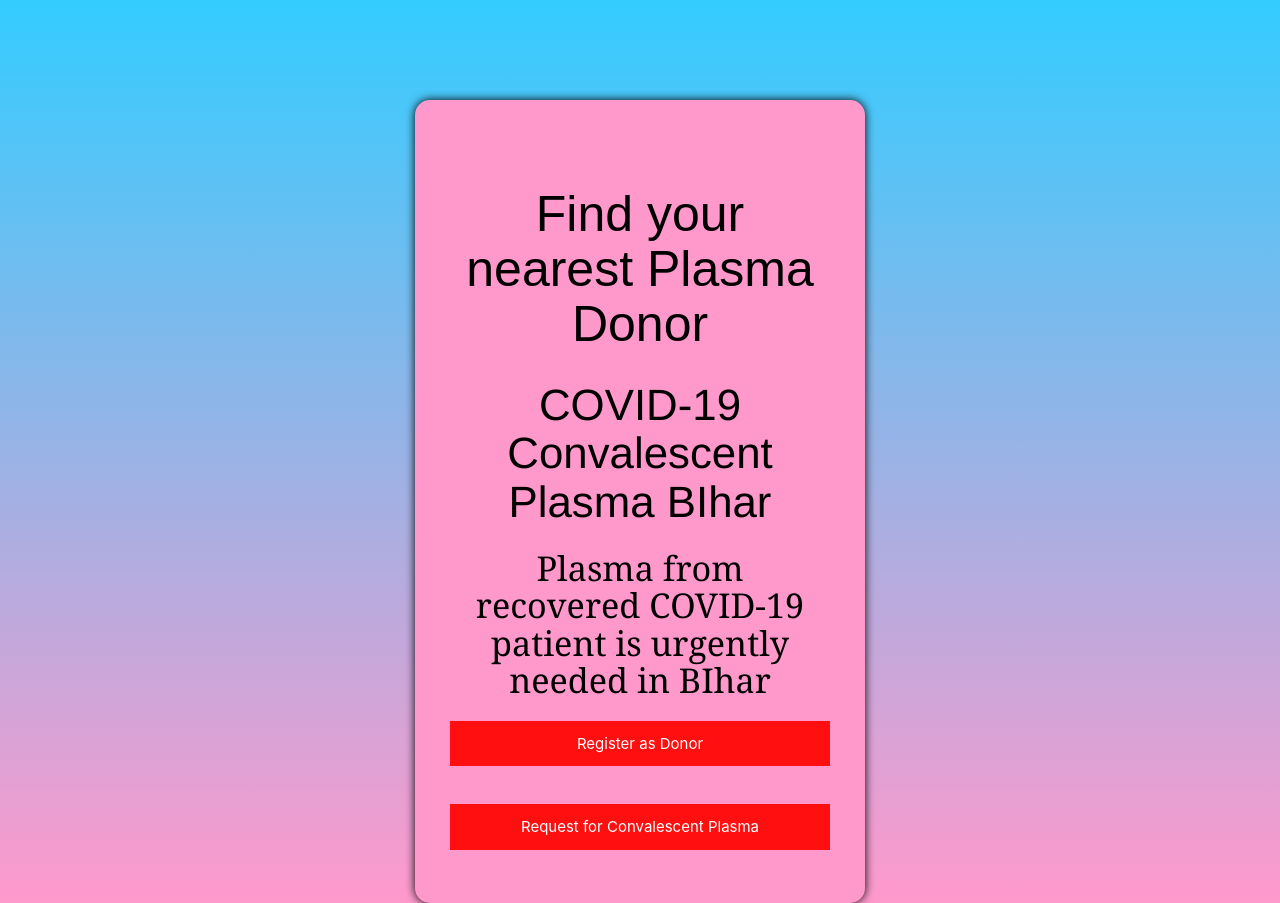
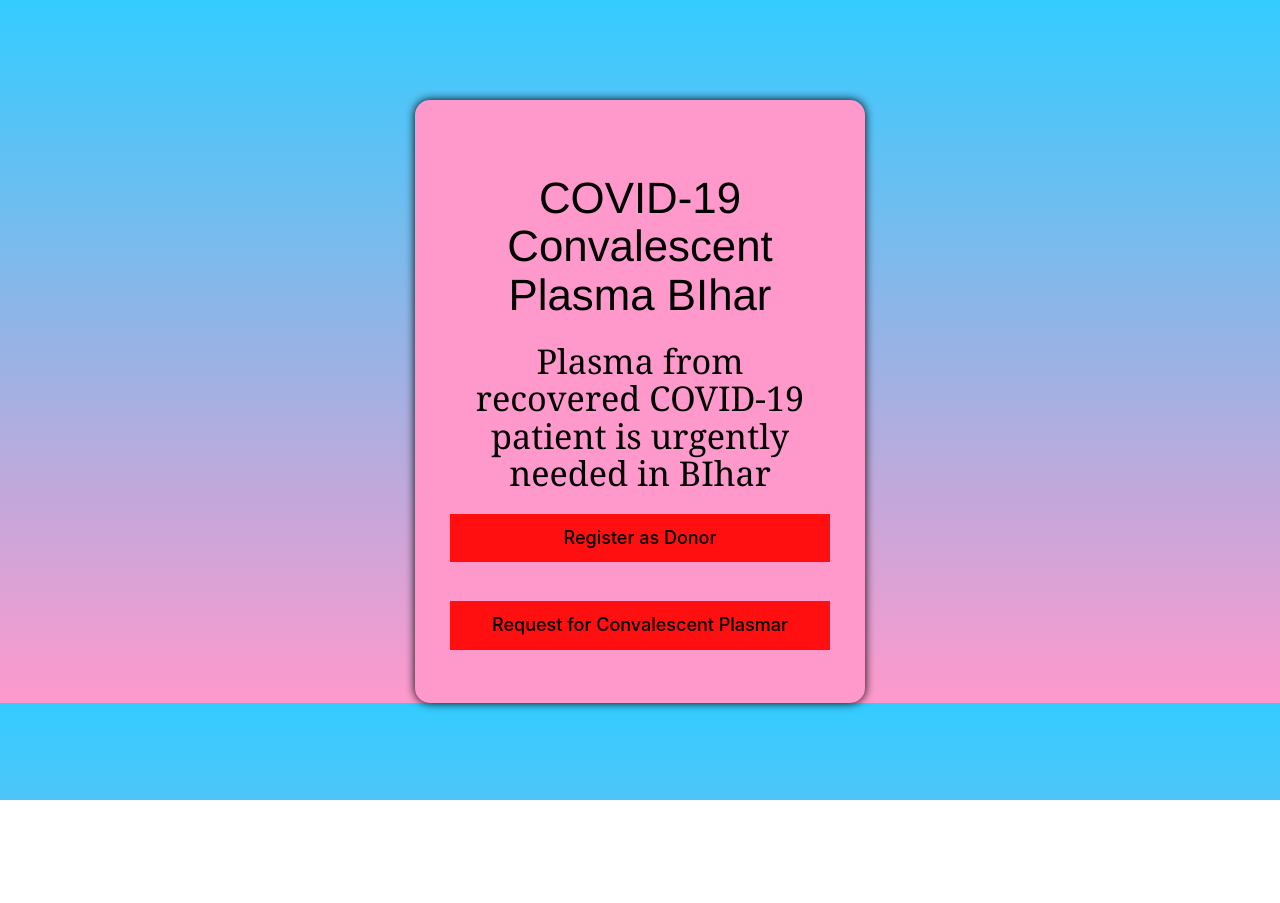
Before and after one commit to Shivam648/Plasma_Donor, a plain HTML site: page index.html in a window 1280 px wide. After the commit the page ends 800 px from the top, so only its background shows below. Drawn offline with Linux system fonts and the light colour scheme; files whose address does not match are found by name.

Commit message:
Update index.html

```diff
--- a/index.html
+++ b/index.html
@@ -11,13 +11,12 @@
 </head>
 <body>
 			<div class="form-container">
-			<h1><p style=" color:rgb(0, 0, 0)"></p>Find your nearest Plasma Donor</p></h1>
 			<h3><p style=" color:rgb(0, 0, 0)">COVID-19 Convalescent Plasma BIhar</h3>
 			<h4 style="color:rgb(0, 0, 0)">Plasma from recovered COVID-19 patient is urgently needed in BIhar</h4>
 			<div class="buttons">
 				<center>
-					<button><a href="register.html" style="text-decoration: none; color: white;">Register as Donor</a></button><br><br>
-			        <button><a href="#" style="text-decoration: none; color: white;">Request for Convalescent Plasma</a></button>
+					<button><a href="register.html" style="text-decoration: none; color: rgb(0, 0, 0);"><strong style="font-size: large;">Register as Donor</strong></a></button><br><br>
+			        <button><a href="#" style="text-decoration: none; color: rgb(0, 0, 0);"><strong style="font-size: large;">Request for Convalescent Plasmar</strong></a></button>
 				</center>
 			</div>
 		</div>
```
